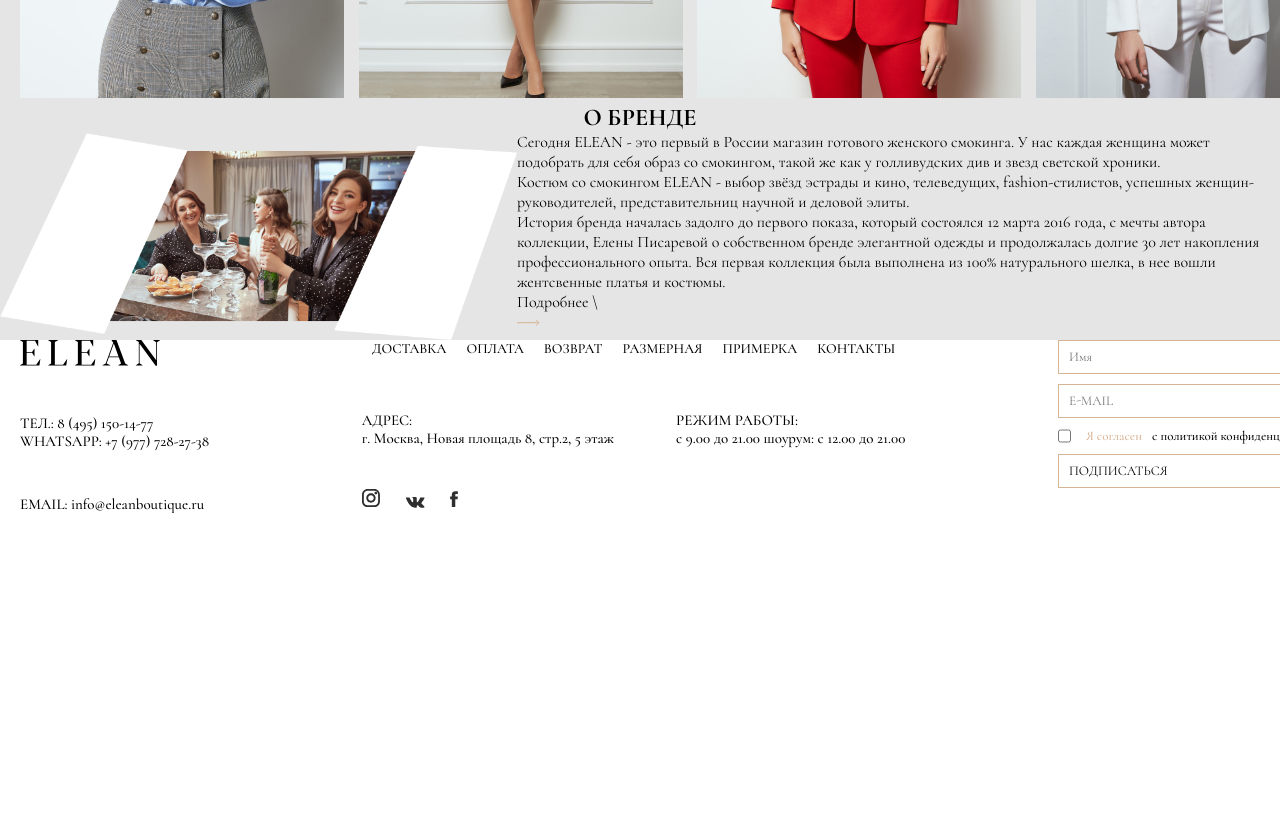
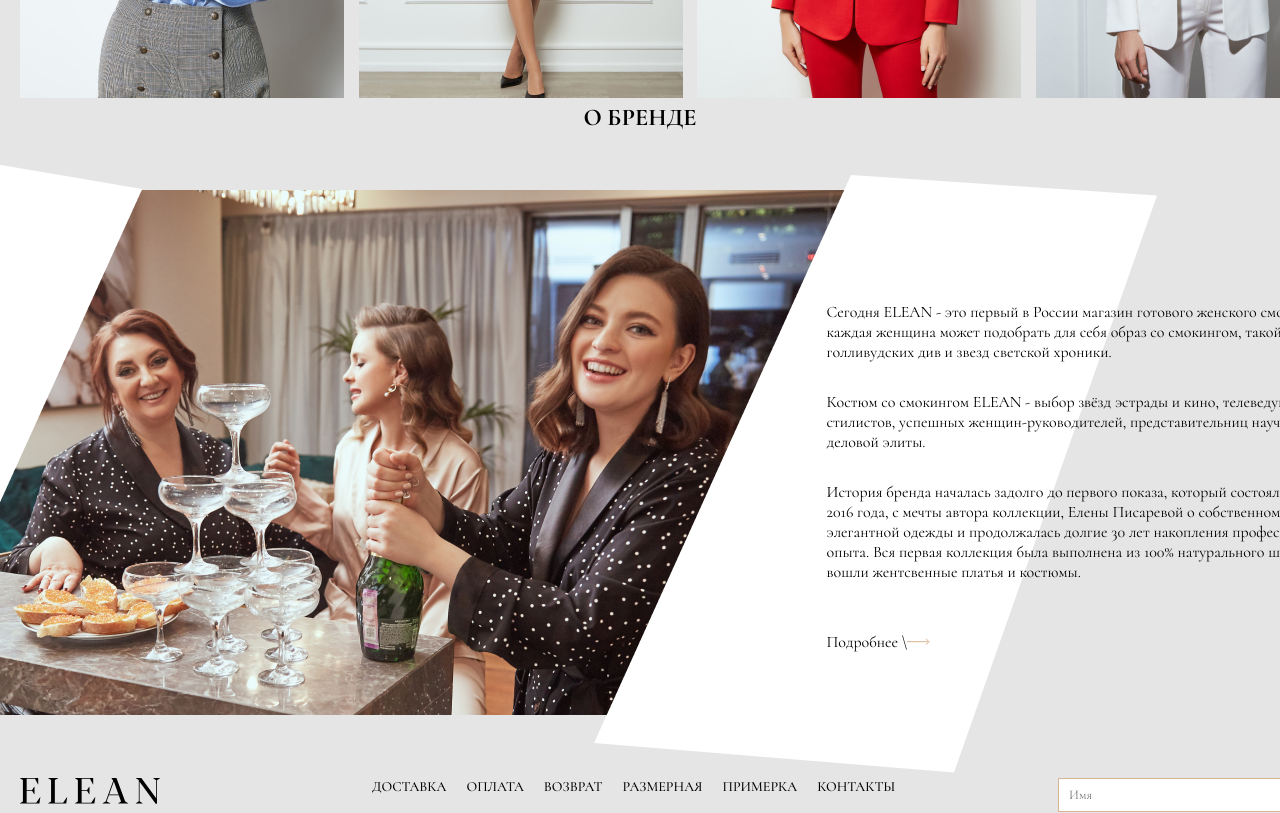
Before and after one commit to Krosh01/EELEANSTORE, a React (Create React App) app: page / in a window 1280 px wide. Shown: the part 2500-3313 px from the top of the page. Before the commit the page ends 3013 px from the top, so only its background shows below. Built offline with nearby package versions, Linux system fonts and the light colour scheme.

Commit message:
newcontent2

```diff
--- a/src/pages/Home/Obrende/Obrende.jsx
+++ b/src/pages/Home/Obrende/Obrende.jsx
@@ -11,10 +11,9 @@
                 <div className="Obrende_LR">
                     <div className="Obrende_left">
                         <img className='Wslide1' src={obrendebg} alt="/" />
-
                     </div>
                     <div className="Obrende_right">
-                        <p>
+                        <p className='Obrende_p1'>
                         Сегодня ELEAN - это первый в России
                         магазин готового женского смокинга.
                         У нас каждая женщина может подобрать
@@ -22,13 +21,13 @@
                          как у голливудских див и звезд светской
                          хроники.
                         </p>
-                        <p>
+                        <p className='Obrende_p2' >
                             Костюм со смокингом ELEAN - выбор звёзд
                             эстрады и кино, телеведущих, fashion-стилистов,
                             успешных женщин-руководителей, представительниц
                             научной и деловой элиты.
                         </p>
-                        <p>
+                        <p className='Obrende_p3'>
                         История бренда началась задолго до первого
                          показа, который состоялся 12 марта 2016
                          года, с мечты автора коллекции, Елены
@@ -45,7 +44,6 @@
                         </div>
                     </div>
                 </div>
-
             </div>
         </section>
     );
--- a/src/scss/Footer.scss
+++ b/src/scss/Footer.scss
@@ -1,3 +1,6 @@
+.Footer{
+  background-color: #E5E5E5;
+}
 .Footer_inner{
   display: flex;
   justify-content: space-between;
--- a/src/scss/Style.scss
+++ b/src/scss/Style.scss
@@ -11,6 +11,7 @@
   width: 1380px;
   margin: 0 auto;
   padding: 0 20px;
+  // background-color:#E5E5E5; ;
 }
 @import "header";
 @import "begin";
--- a/src/scss/obrende.scss
+++ b/src/scss/obrende.scss
@@ -1,6 +1,5 @@
 .Obrende{
   background-color:  #E5E5E5;
-
 }
 .Obrende_inner h1{
   justify-content: center;
@@ -9,11 +8,28 @@
 }
 .Obrende_LR{
   display: flex;
+  justify-content: center;
 }
 .Obrende_left{
+  margin-left: -350px;
+}
+.Obrende_p1{
+  width: 539px;
+  margin-top: -30px;
+}
+.Obrende_p2{
+  width: 539px;
+  margin-top: 30px;
+}
+.Obrende_p3{
+  width: 539px;
+  margin-top: 30px;
+}
+.Obrende_MOre{
   display: flex;
+  margin-top: 50px;
 }
-.Wslide1{
-width: 100%;
-height: 100%;
+.Obrende_right {
+  margin-left: -330px;
+  margin-top: 200px;
 }
```
